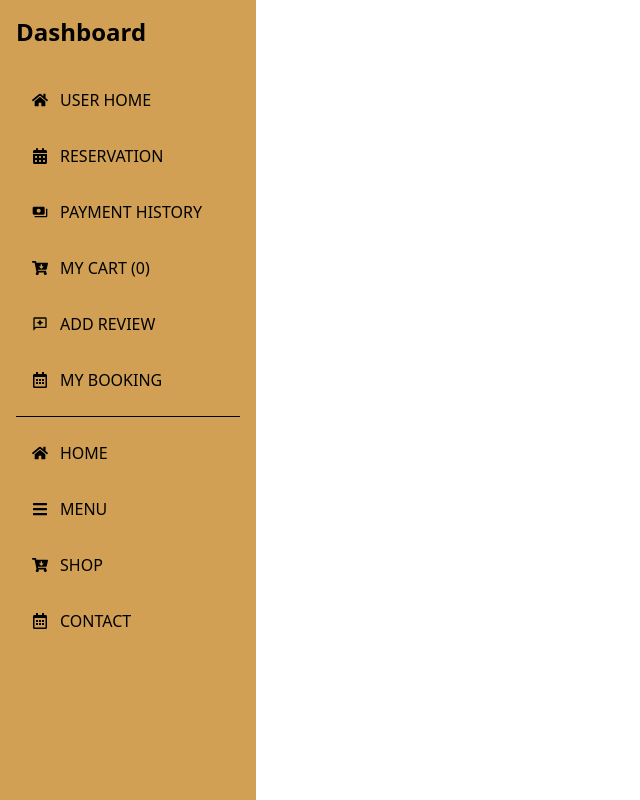
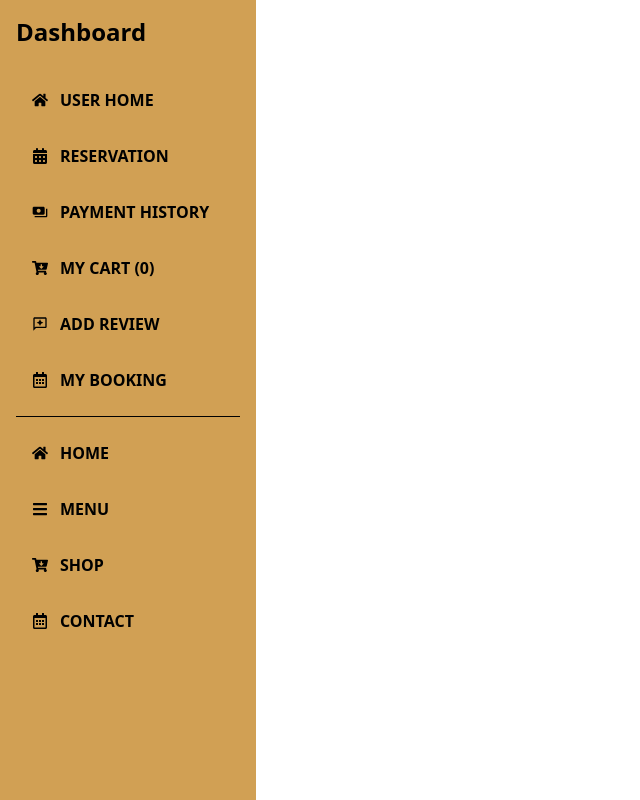
Before and after one commit to sabbir1257/bistro-boss-client-2025, a React (Vite) app: page /dashboard in a window 1280 px wide. Shown: the whole page, without its empty margins (0-640 px from the left). Built offline with nearby package versions, Linux system fonts and the light colour scheme; no server answers.

Commit message:
update sidebar code

```diff
--- a/src/pages/Home/Home/Home.jsx
+++ b/src/pages/Home/Home/Home.jsx
@@ -9,7 +9,7 @@ import { Helmet } from "react-helmet-async";
 import Cover from "../../Shared/Cover/Cover";
 import SectionTitle from "../../../components/SectionTitle";
 import coverImage from "../../../assets/home/chef-service.jpg";
-import Category from "../Category /Category";// Fixed path
+import Category from "../Category/Category";
 
 const Home = () => {
   return (
--- a/src/pages/Shared/Sidebar/Sidebar.jsx
+++ b/src/pages/Shared/Sidebar/Sidebar.jsx
@@ -56,7 +56,7 @@ const Sidebar = () => {
   ];
 
   return (
-    <div className="">
+    <div>
       <div
         className={clsx(isOpen ? "block" : "hidden", "md:block fixed inset-0")}
         onClick={toggleSidebar}
@@ -77,7 +77,7 @@ const Sidebar = () => {
               to={to}
               className={({ isActive }) =>
                 clsx(
-                  "flex items-center px-4 py-2 text-black uppercase rounded hover:text-white hover:bg-gray-700",
+                  "flex items-center px-4 font-semibold py-2 text-black uppercase rounded hover:text-white hover:bg-gray-700",
                   isActive && "bg-gray-600 text-white"
                 )
               }
@@ -95,7 +95,7 @@ const Sidebar = () => {
               to={to}
               className={({ isActive }) =>
                 clsx(
-                  "flex items-center px-4 py-2 text-black uppercase rounded hover:text-white hover:bg-gray-700",
+                  "flex items-center px-4 py-2 font-semibold text-black uppercase rounded hover:text-white hover:bg-gray-700",
                   isActive && "bg-gray-600 text-white"
                 )
               }
```
